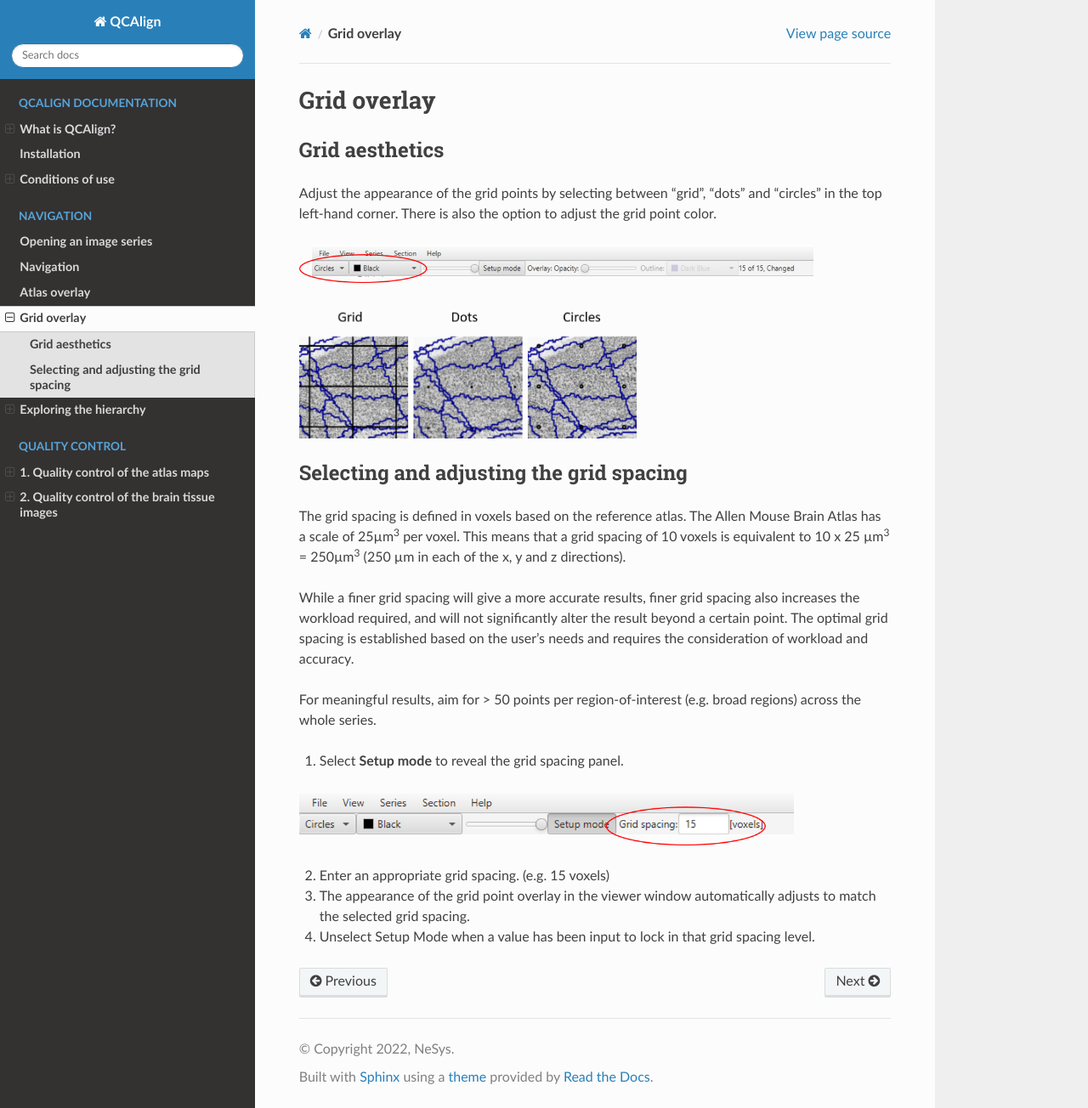
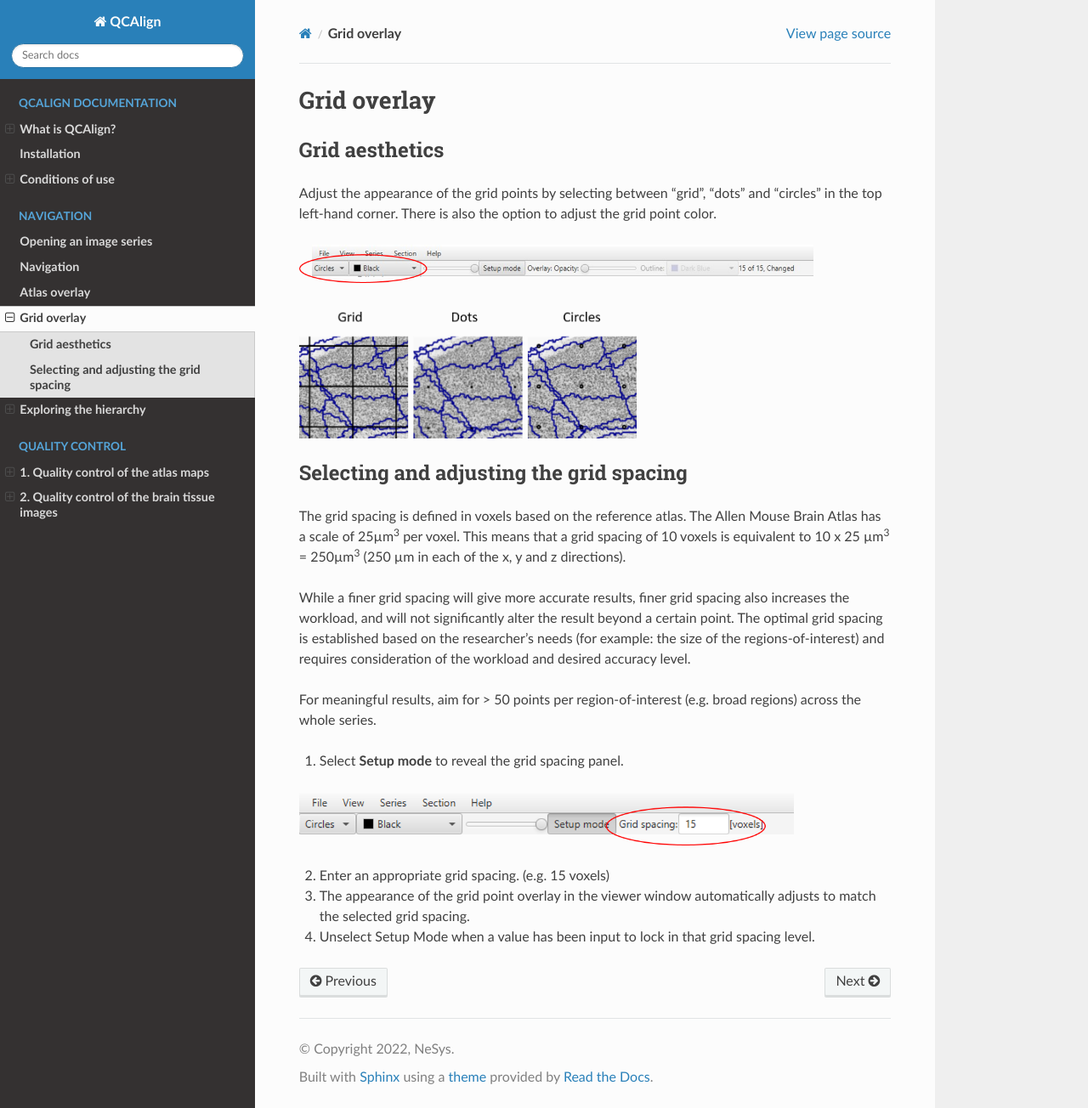
Before and after one commit to Neural-Systems-at-UIO/QCAlign, a Sphinx documentation site: the page built from docs/gridoverlay.rst, in a window 1280 px wide and 1304 px high. Shown: the whole window at 85% size. Built offline with Sphinx 7.4.7 and the Read the Docs theme 2.0.0, drawn with Linux system fonts in a browser that asks for light colours.

Commit message:
Update gridoverlay.rst

```diff
--- a/docs/gridoverlay.rst
+++ b/docs/gridoverlay.rst
@@ -25,11 +25,11 @@ means that a grid spacing of 10 voxels is equivalent to 10 x 25
 µm\ :sup:`3` = 250µm\ :sup:`3` (250 µm in each of the x, y and z
 directions).
 
-While a finer grid spacing will give a more accurate results, finer grid
-spacing also increases the workload required, and will not significantly
+While a finer grid spacing will give more accurate results, finer grid
+spacing also increases the workload, and will not significantly
 alter the result beyond a certain point. The optimal grid spacing is
-established based on the user’s needs and requires the consideration of
-workload and accuracy.
+established based on the researcher’s needs (for example: the size of the regions-of-interest) and requires consideration of
+the workload and desired accuracy level.
 
 For meaningful results, aim for > 50 points per region-of-interest (e.g.
 broad regions) across the whole series.
```
